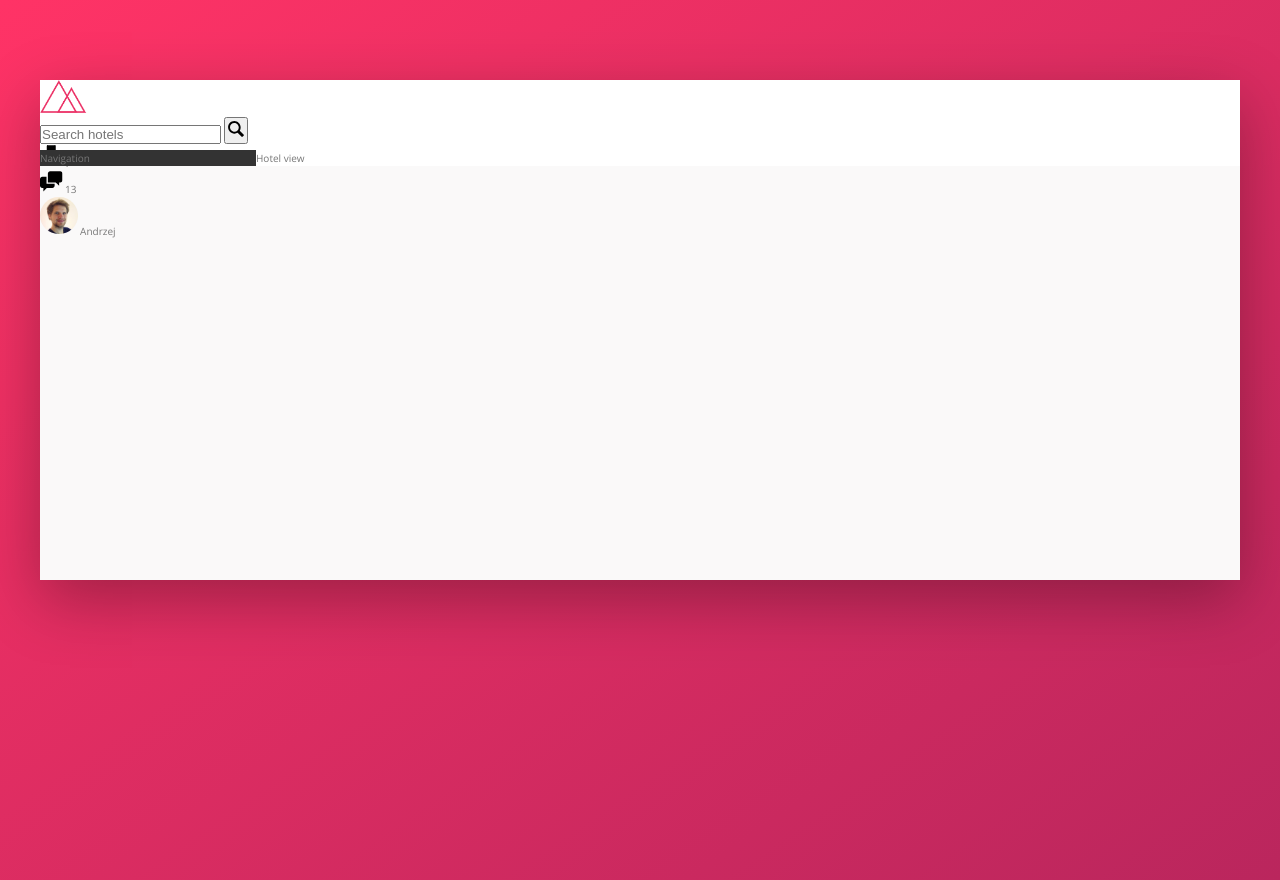
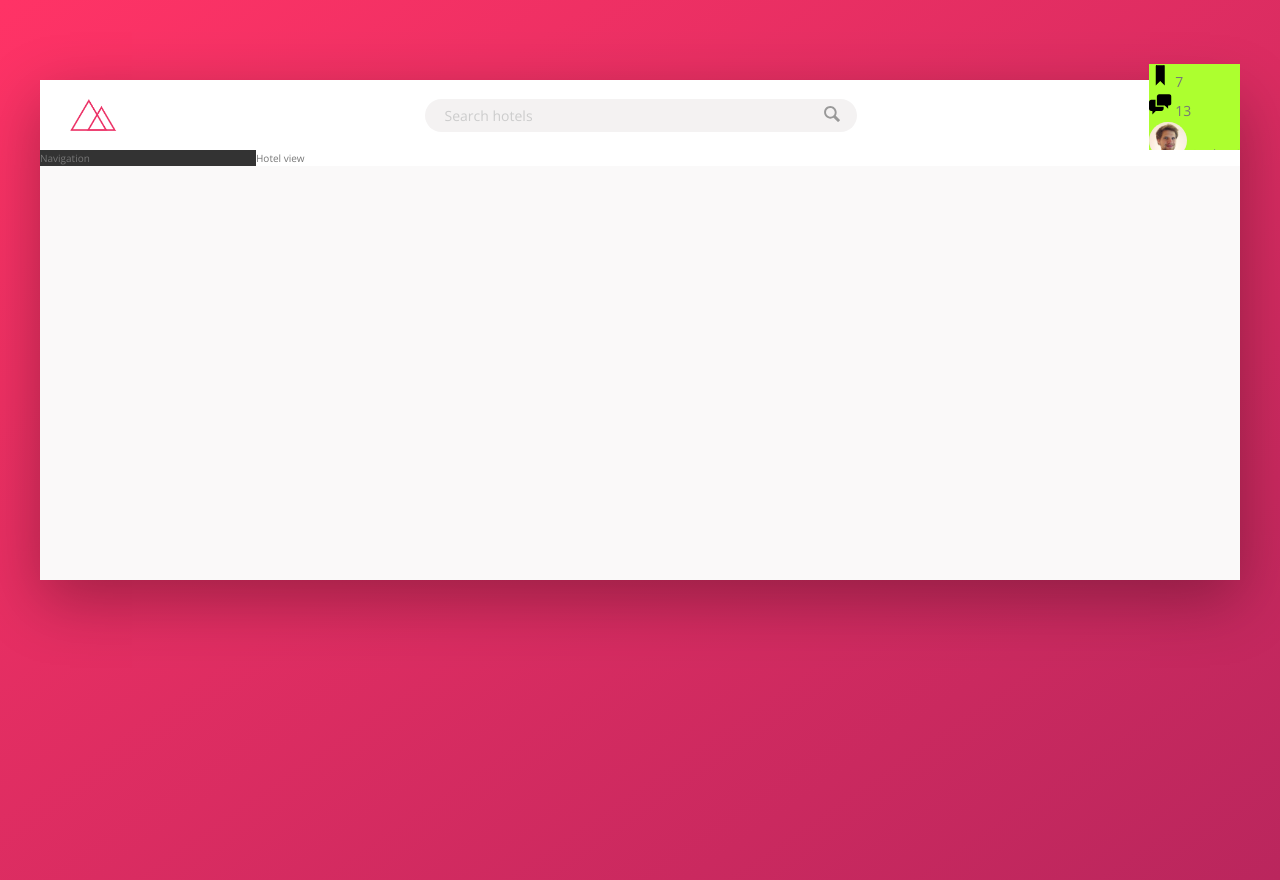
Before and after one commit to AndrzejKnit/trillo, a website: page index.html in a window 1280 px wide. Drawn offline with nearby package versions, Linux system fonts and the light colour scheme.

Commit message:
Lesson 76

```diff
--- a/sass/_base.scss
+++ b/sass/_base.scss
@@ -29,6 +29,7 @@ Grey dark 3: #999
     --shadow-dark: 0 2rem 6rem rgba(0,0,0,.3);
 }
 
+
 * {
     margin: 0;
     padding: 0;
--- a/sass/_components.scss
+++ b/sass/_components.scss
@@ -3,28 +3,72 @@
 
 .logo {
     height: 3.25rem;
+    margin-left: 3rem;
 }
 
 /////////////
 // SEARCH
 .search {
+    flex: 0 0 40%;
+
+    display: flex;
+    align-items: center;
+    justify-content: center;
+
     &__input {
+        font-family: inherit;
+        font-size: inherit;
+        color: inherit;
+        background-color: var(--color-grey-light-2);
+        border: none;
+        padding: .7rem 2rem;
+        border-radius: 100px;
+        width: 90%;
+        transition: all .2s;
+        margin-right: -3.5rem;
 
+        &:focus {
+            outline: none;
+            width: 100%;
+            background-color: var(--color-grey-light-3);
+
+        }
+
+        &::-webkit-input-placeholder {
+            font-weight: 100;
+            color: var(--color-grey-light-4);
+        }
+    }
+
+    &__input:focus + &__button {
+        background-color: var(--color-grey-light-3);
     }
 
     &__button {
+        border: none;
+        background-color: var(--color-grey-light-2);
 
+
+        &:focus {
+            outline: none;
+        }
+
+        &:active {
+            transform: translateY(2px);
+        }
     }
 
     &__icon {
         height: 2rem;
         width: 2rem;
+        fill: var(--color-grey-dark-3)
     }
 }
 
 /////////////
 // USER NAV
 .user-nav {
+    background-color: greenyellow;
     &__icon-box {
 
     }
--- a/sass/_layout.scss
+++ b/sass/_layout.scss
@@ -8,9 +8,14 @@
 }
 
 .header {
+    font-size: 1.4rem;
     height: 7rem;
     background-color: #fff;
     border-bottom: var(--color-grey-light-2);
+
+    display: flex;
+    justify-content: space-between;
+    align-items: center;
 }
 
 .content {
```
Also changed, not shown: css/style.css.
